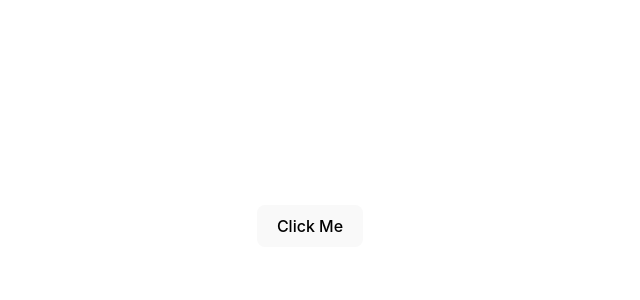
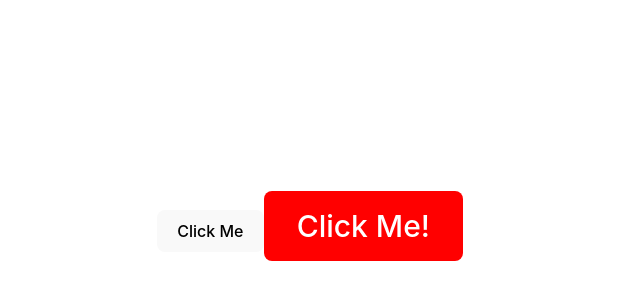
Before and after one commit to nicosicolo/TSInReact, a React (Vite) app: page / in a window 1280 px wide. Shown: the part 174-474 px from the top of the page, without its empty margins (330-970 px from the left). Built offline with nearby package versions, Linux system fonts and the light colour scheme.

Commit message:
Changes added to project

```diff
--- a/src/App.tsx
+++ b/src/App.tsx
@@ -1,12 +1,25 @@
 import { useState } from 'react';
 import './App.css';
 import Button from './Button';
+import OtherButton from './OtherButton';
 
 function App() {
+
+  const handleClick = () => {}
 
   return (
     <>
       <Button backgroundColor='blue' fontSize={30} padding={[20, 30, 40]}/>
+      <OtherButton
+        style={{
+          backgroundColor: 'red',
+          fontSize: 30,
+          color: 'white',
+          padding: "1rem 2rem",
+          borderRadius: '1px solid black'
+        }}
+        handleClick={handleClick}
+      >Click Me!</OtherButton>
     </>
   )
 }
--- /dev/null
+++ b/src/OtherButton.tsx
@@ -0,0 +1,15 @@
+type ButtonProps = {
+    style?: React.CSSProperties; //We can pass any css property that we want.
+    handleClick?: () => void; //This is the way to properly pass a function that doesn't return anything as prop.
+    children?: React.ReactNode, //A children is a ReactNode.
+}
+
+
+export default function OtherButton ({style, handleClick, children}: ButtonProps) {
+
+    return (
+        <button style={style} onClick={handleClick}>
+            {children}
+        </button>
+    )
+}
```
Also changed, not shown: src/Button.tsx (+0 -12 lines).
